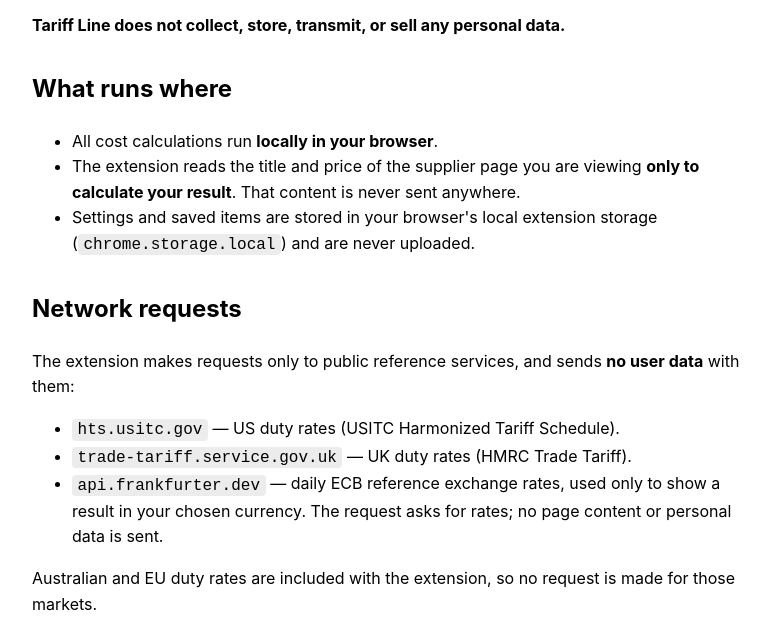
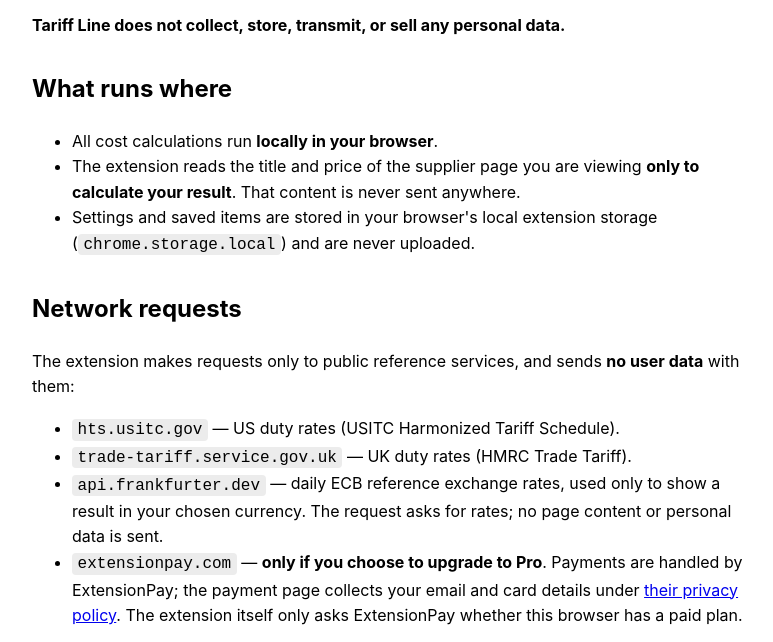
Before and after one commit to demarcusky/tariffsline-privacy, a plain HTML site: page privacy/index.html in a window 1280 px wide. Shown: the part 140-782 px from the top of the page, without its empty margins (248-1021 px from the left). Drawn offline with Linux system fonts and the light colour scheme.

Commit message:
Name ExtensionPay as the payment processor (upgrade only)

```diff
--- a/privacy/index.html
+++ b/privacy/index.html
@@ -26,6 +26,7 @@
     <li><code>hts.usitc.gov</code> — US duty rates (USITC Harmonized Tariff Schedule).</li>
     <li><code>trade-tariff.service.gov.uk</code> — UK duty rates (HMRC Trade Tariff).</li>
     <li><code>api.frankfurter.dev</code> — daily ECB reference exchange rates, used only to show a result in your chosen currency. The request asks for rates; no page content or personal data is sent.</li>
+    <li><code>extensionpay.com</code> — <strong>only if you choose to upgrade to Pro</strong>. Payments are handled by ExtensionPay; the payment page collects your email and card details under <a href="https://extensionpay.com/privacy">their privacy policy</a>. The extension itself only asks ExtensionPay whether this browser has a paid plan.</li>
   </ul>
   <p>Australian and EU duty rates are included with the extension, so no request is made for those markets.</p>
 
```
